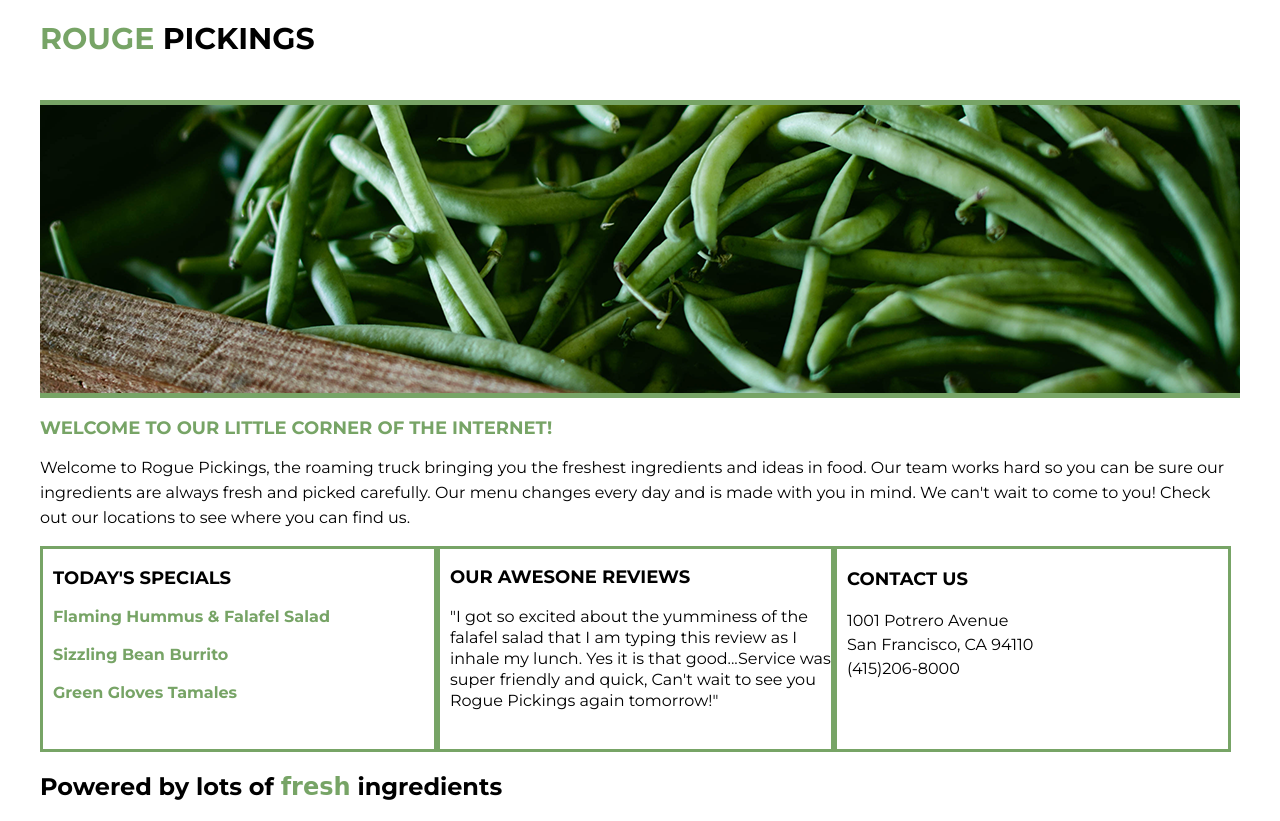
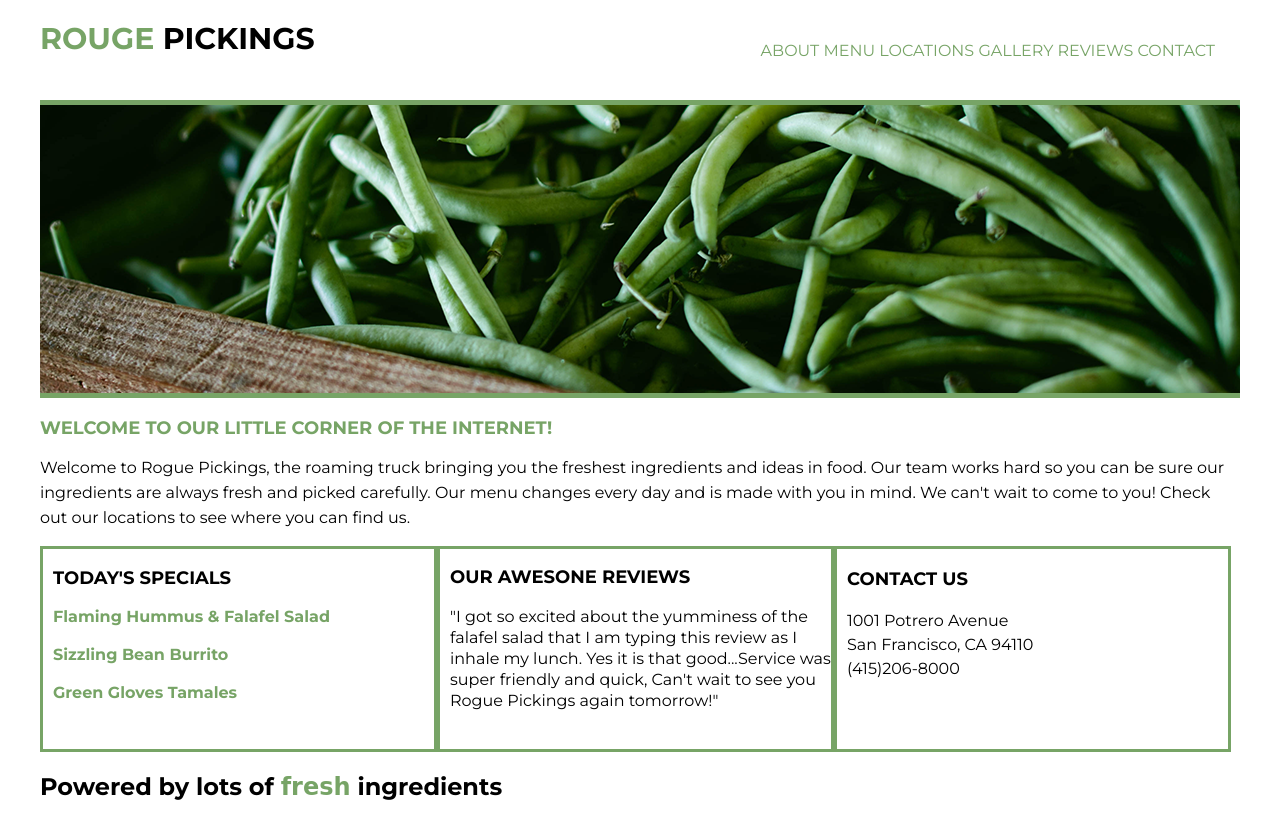
Before and after one commit to Tazzybabygirl/rogue-pickings, a plain HTML site: page index.html in a window 1280 px wide. Drawn offline with Linux system fonts and the light colour scheme; a web font is replaced by a local one.

Commit message:
added nav back

```diff
--- a/css/main.css
+++ b/css/main.css
@@ -35,6 +35,17 @@ header h1 {
 header h1 span {
   color: #77a466;
 }
+nav{
+  float: right;
+	padding: 25px;
+  }
+nav ul li{
+  display: inline-block;
+  text-transform: uppercase;
+  text-decoration: none;
+  font-size: 16px;
+  color: #77a466;
+  }
 
 /***** PICTURE *****/
 
--- a/index.html
+++ b/index.html
@@ -14,6 +14,16 @@
     								<h1><span>Rouge</span> Pickings</h1>
     						</div>
     						<div class="half-width">
+                  <nav>
+                    <ul>
+                      <li>About</li>
+                      <li>Menu</li>
+                      <li>Locations</li>
+                      <li>Gallery</li>
+                      <li>Reviews</li>
+                      <li>Contact</li>
+                    </ul>
+                  </nav>
     						</div>
     					</div>
     		</header>
```
